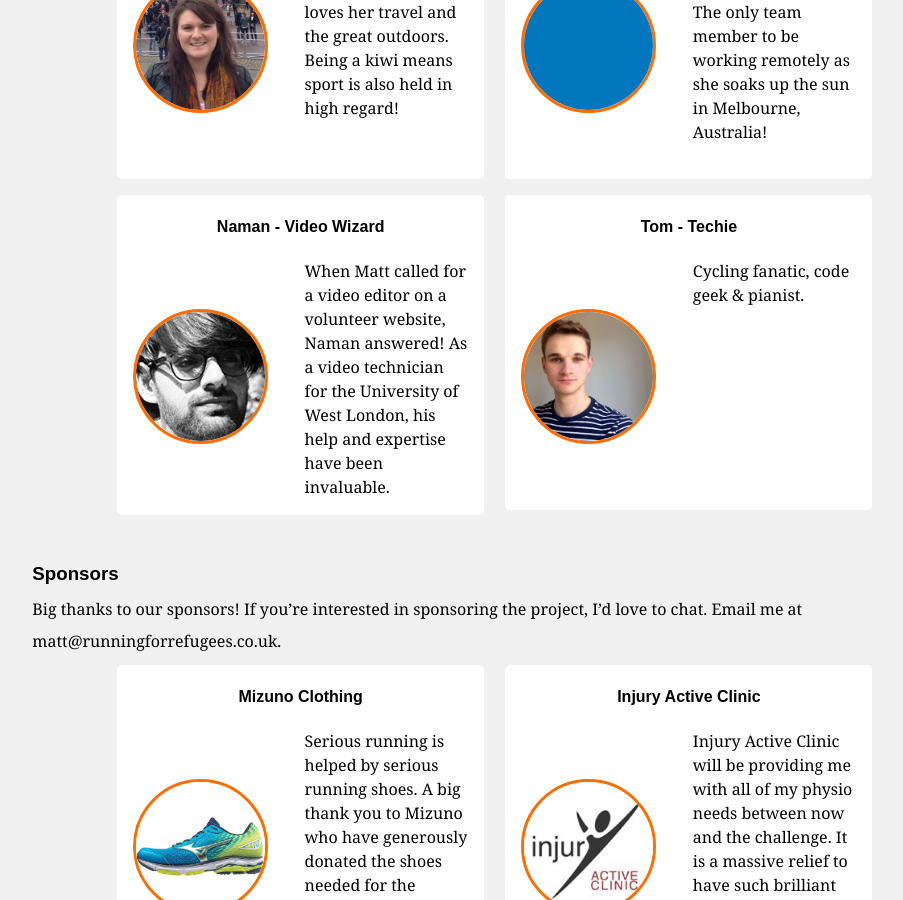
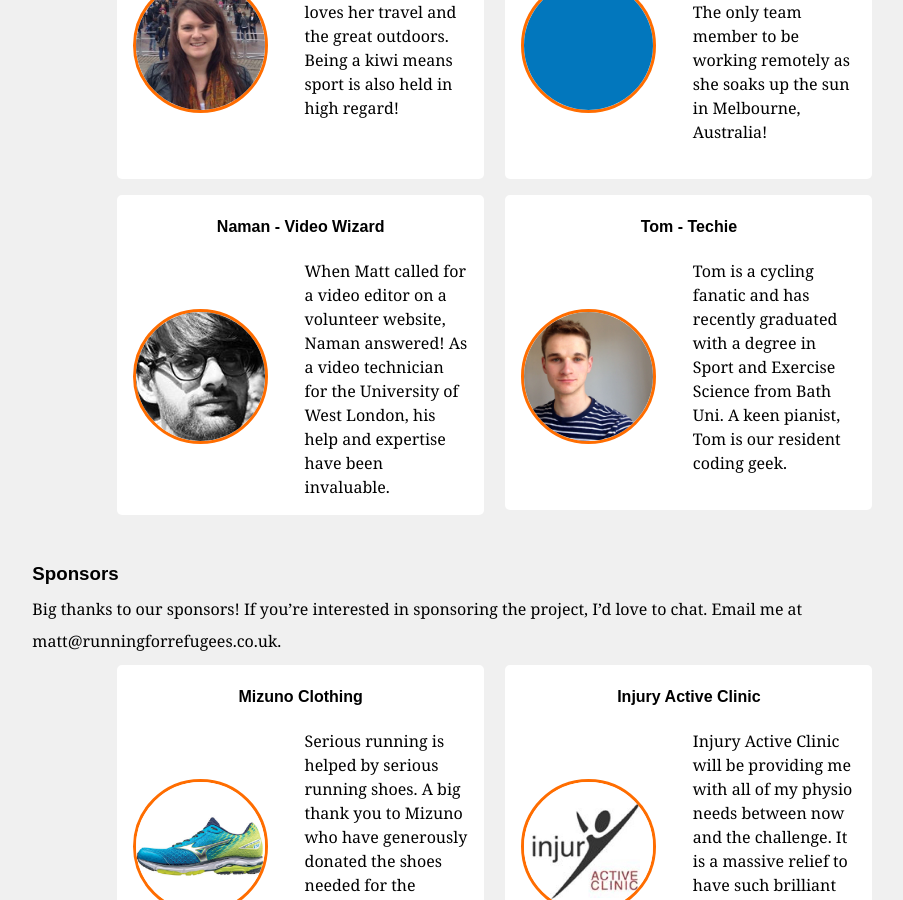
Before and after one commit to tombyers/runningforrefugees, a Jekyll site: the page built from about/index.html, in a window 1280 px wide and 900 px high, scrolled down 2116 px. Shown: the whole window, without its empty margins (110-1013 px from the left). Built offline with Jekyll 4.4.1, drawn with Linux system fonts in a browser that asks for light colours.

Commit message:
About Update

```diff
--- a/about/index.html
+++ b/about/index.html
@@ -58,7 +58,7 @@ active: about
       {% include team-member.html
         image="../images/tom.jpg"
         name="Tom - Techie"
-        description="Cycling fanatic, code geek & pianist."
+        description="Tom is a cycling fanatic and has recently graduated with a degree in Sport and Exercise Science from Bath Uni. A keen pianist, Tom is our resident coding geek."
       %}
     </div>
 
```
